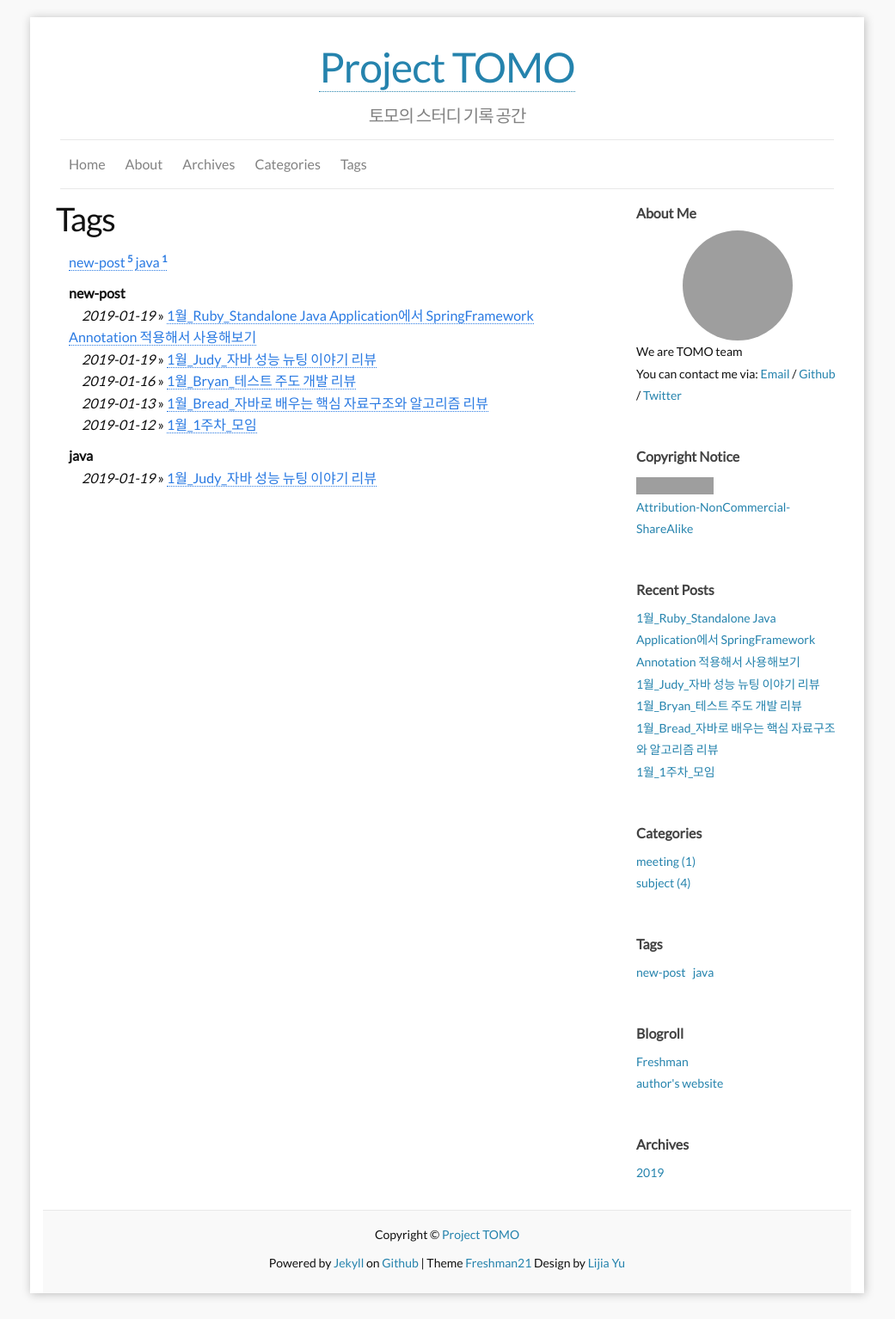
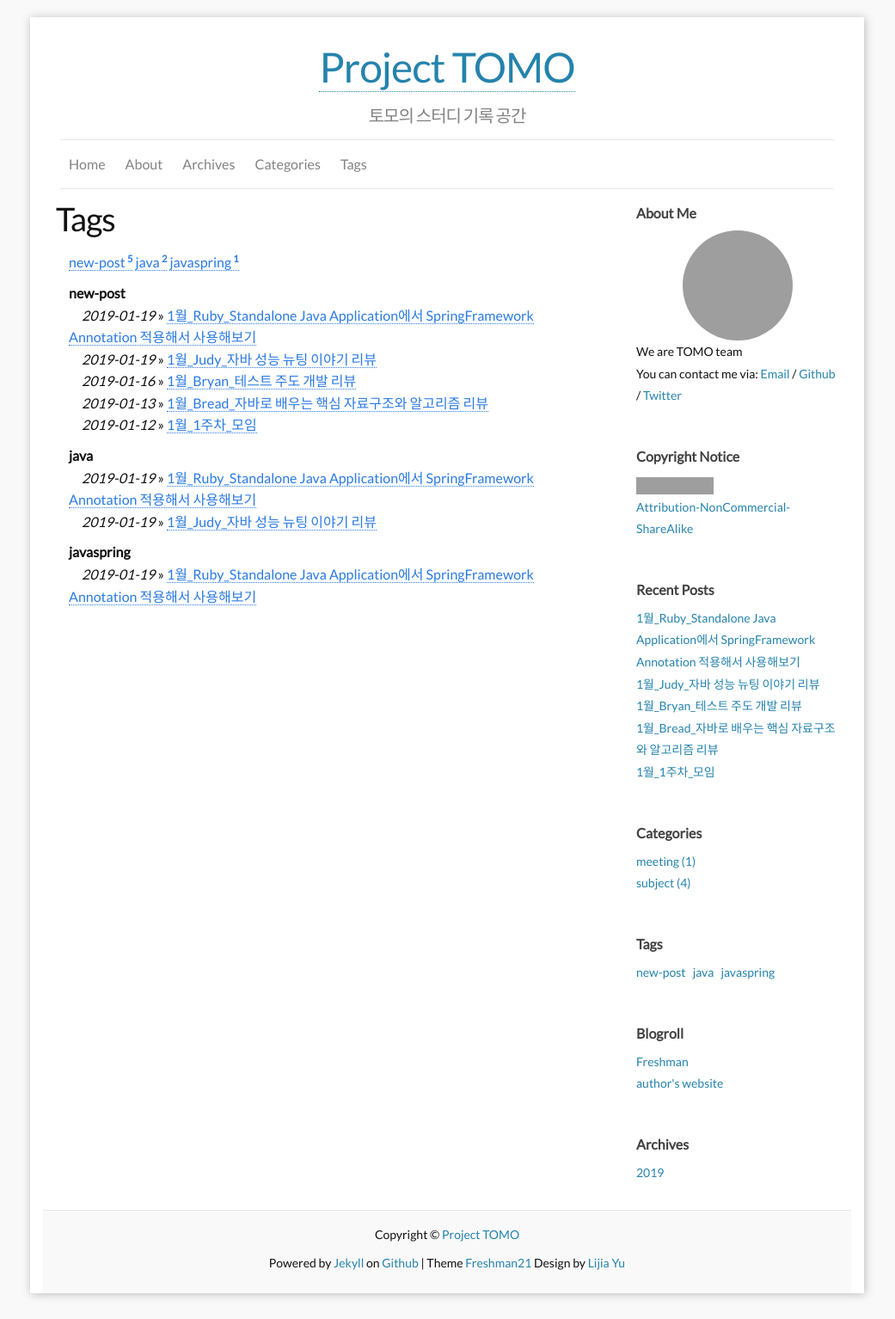
Before and after one commit to devteam-tomo/devteam-tomo.github.io, a Jekyll site: the page built from e_tags.md, in a window 1280 px wide. Shown: the whole page at 86% size, without its empty margins (120-1161 px from the left). Built offline with Jekyll 4.4.1, drawn with Linux system fonts in a browser that asks for light colours; grey boxes are pictures that could not be loaded.

Commit message:
java, javaspring 태그 추가

```diff
--- a/_posts/subject/2019-1-19-1_subject_ruby.md
+++ b/_posts/subject/2019-1-19-1_subject_ruby.md
@@ -3,7 +3,7 @@ layout: post
 title: 1월_Ruby_Standalone Java Application에서 SpringFramework Annotation 적용해서 사용해보기
 excerpt: "Standlone Java Application 환경에서 Java SpringFramework 의 Autowired Annotation 사용할 수 있도록 구현해보기"
 categories: subject
-tags: [new-post]
+tags: [new-post,java,javaspring]
 comments: true
 ---
 
@@ -35,6 +30,10 @@ comments: true
 
 ### 3. 실전! 프로젝트 만들어보기
 
+#### 개발환경
+- Java : 1.8.0_121
+- OS : Window 10
+
 
 ---
 
```
Also changed, not shown: other parts of _posts/subject/2019-1-19-1_subject_ruby.md (+0 -5 lines).
